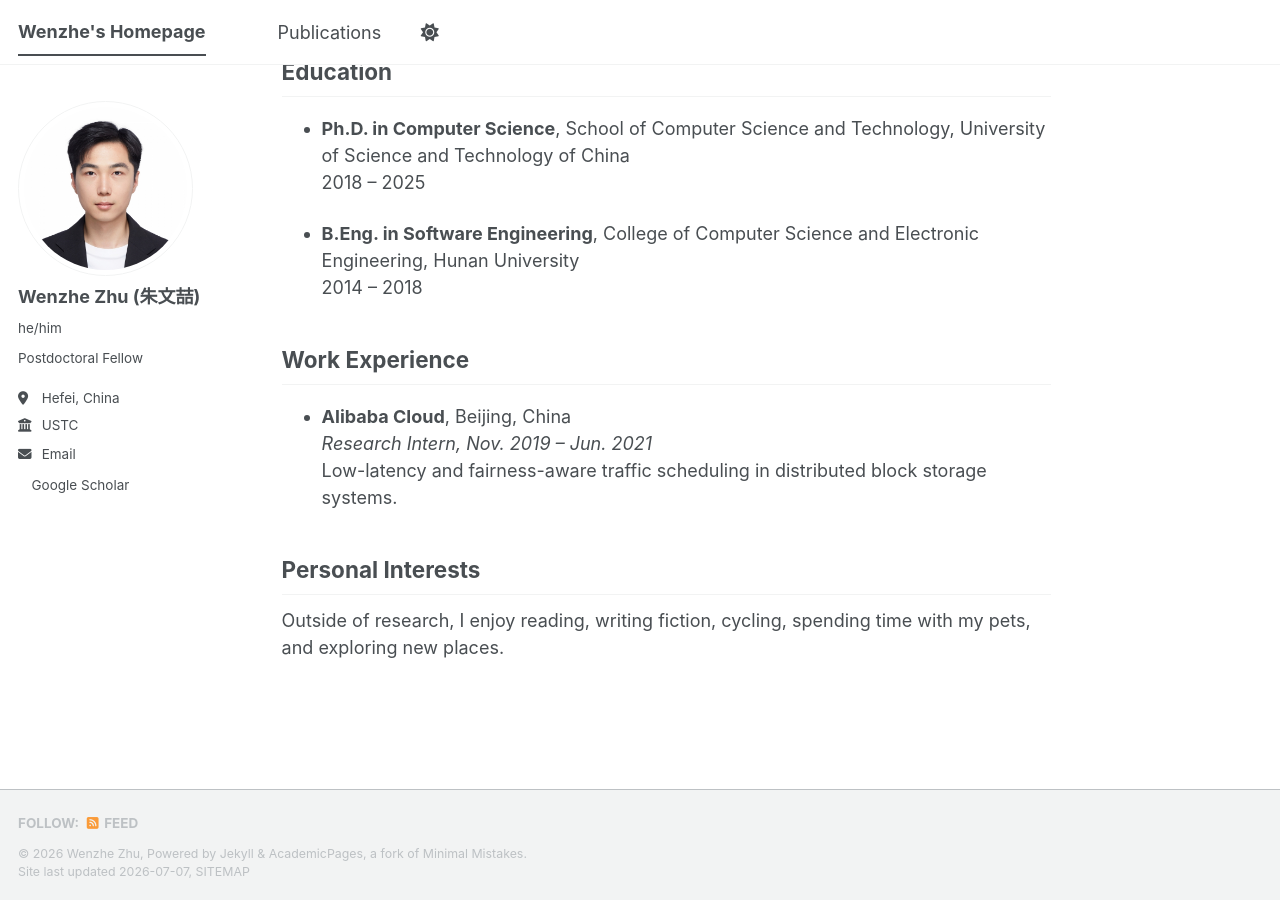
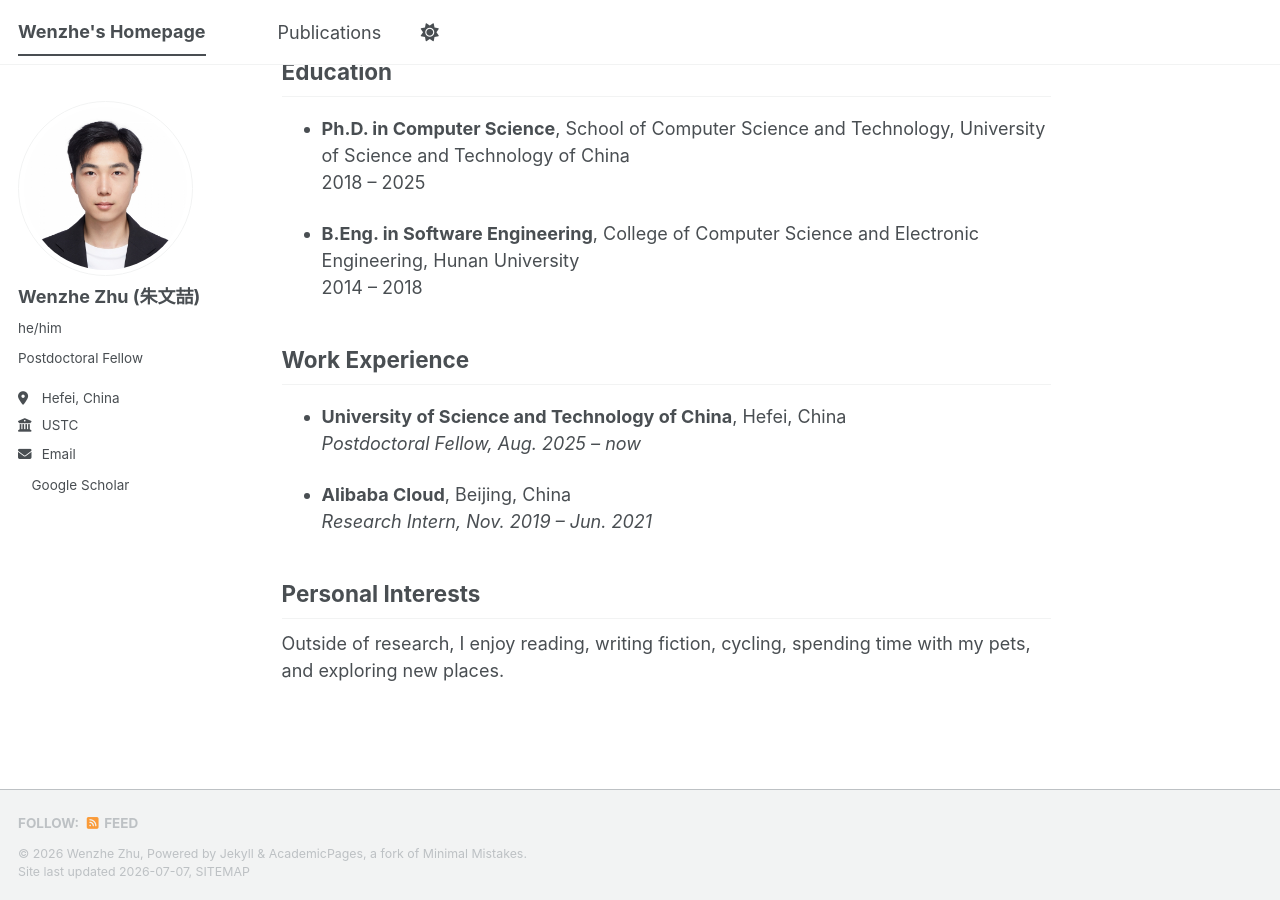
Before and after one commit to wzhzhu/wzhzhu.github.io, a Jekyll site: the page built from _pages/about.md, in a window 1280 px wide and 900 px high, scrolled down 1705 px. Built offline with Jekyll 4.4.1, drawn with Linux system fonts in a browser that asks for light colours; a style sheet for code colours, icons or effects is not loaded; before the commit the page ends 2581 px from its top, so only the background shows below that.

Commit message:
Update about.md

```diff
--- a/_pages/about.md
+++ b/_pages/about.md
@@ -59,9 +59,11 @@ I am a postdoctoral fellow at the University of Science and Technology of China.
 
 ## Work Experience
 
+- **University of Science and Technology of China**, Hefei, China
+  *Postdoctoral Fellow, Aug. 2025 – now*
+
 - **Alibaba Cloud**, Beijing, China
   *Research Intern, Nov. 2019 – Jun. 2021*
-  Low-latency and fairness-aware traffic scheduling in distributed block storage systems.
 
 ## Personal Interests
 
```
